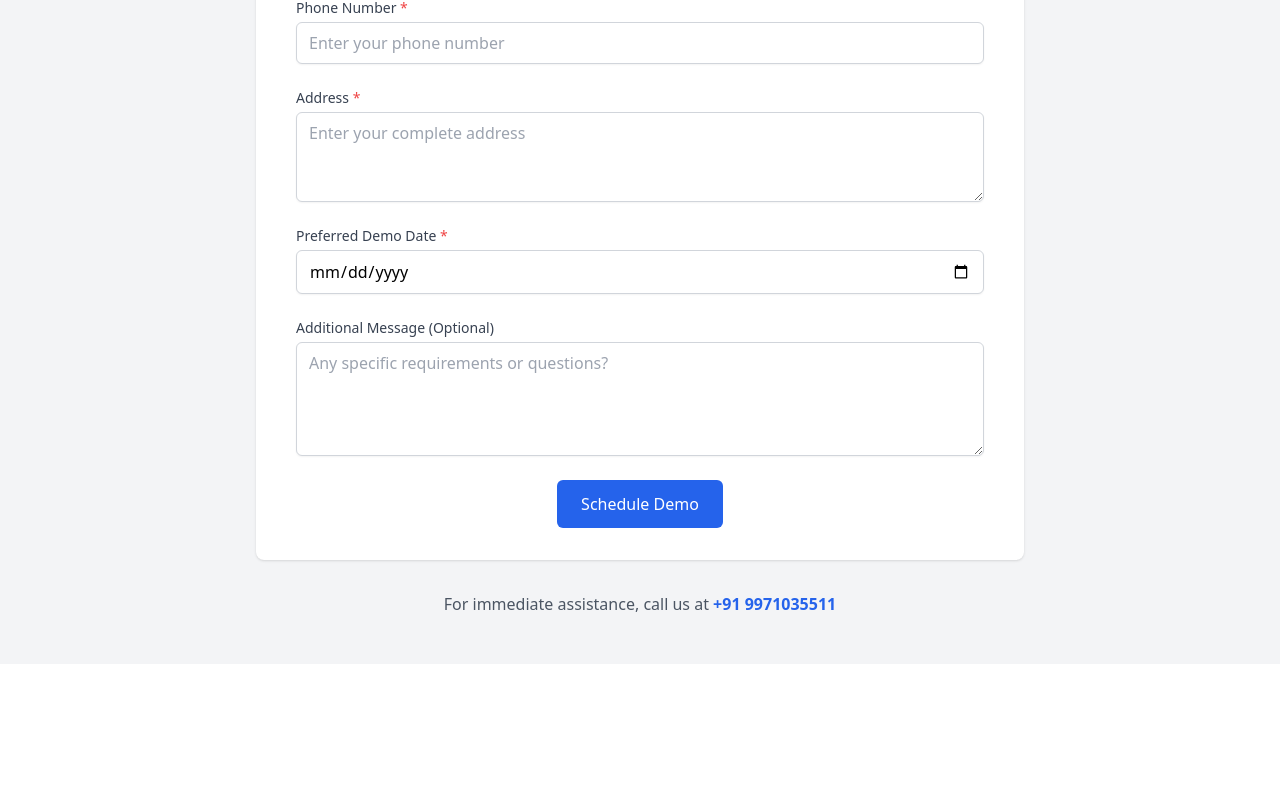
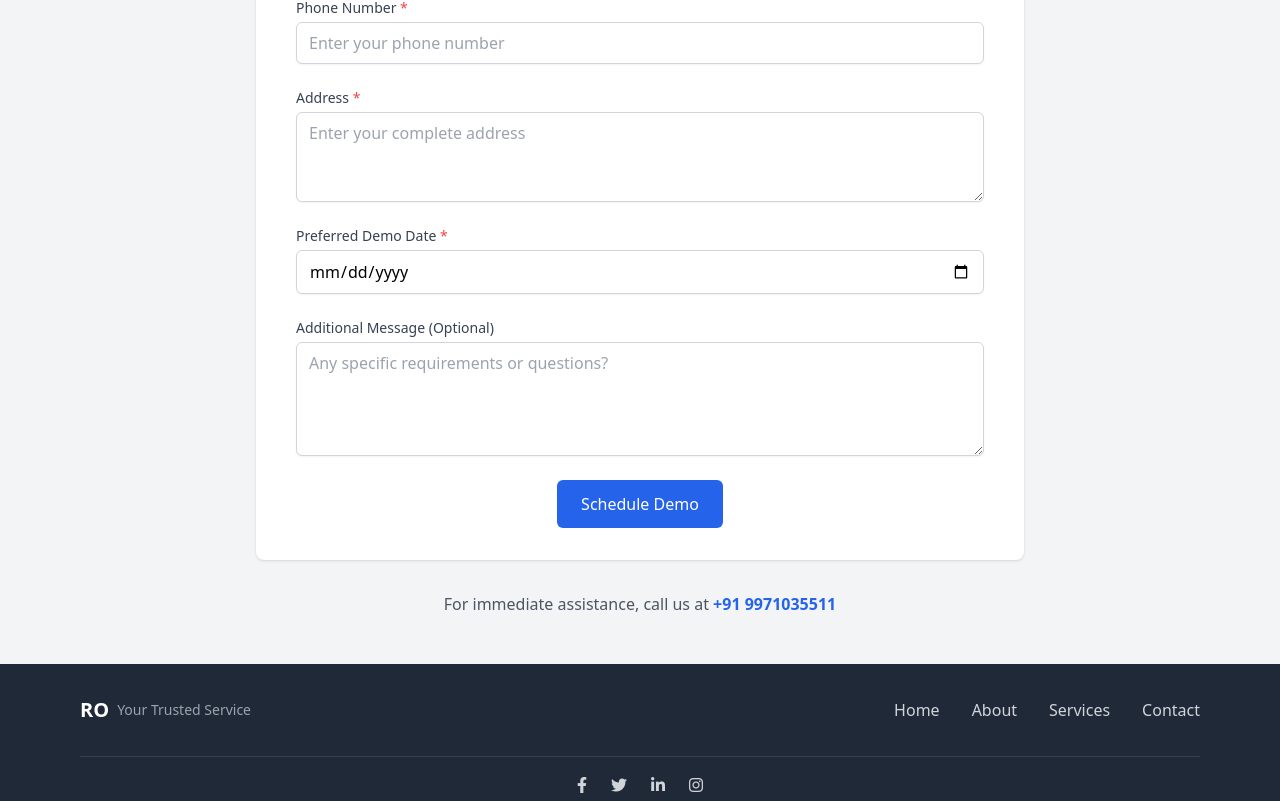
Before and after one commit to abhittac/jalseva, a React (Create React App) app: page / in a window 1280 px wide. Shown: the part 1996-2797 px from the top of the page. Before the commit the page ends 2660 px from the top, so only its background shows below. Built offline with nearby package versions, Linux system fonts and the light colour scheme.

Commit message:
footer added

```diff
--- a/public/index.html
+++ b/public/index.html
@@ -14,6 +14,8 @@
       manifest.json provides metadata used when your web app is installed on a
       user's mobile device or desktop. See https://developers.google.com/web/fundamentals/web-app-manifest/
     -->
+    <link href="https://cdnjs.cloudflare.com/ajax/libs/font-awesome/6.0.0-beta3/css/all.min.css" rel="stylesheet">
+
     <link rel="manifest" href="%PUBLIC_URL%/manifest.json" />
     <!--
       Notice the use of %PUBLIC_URL% in the tags above.
--- a/src/App.js
+++ b/src/App.js
@@ -4,14 +4,35 @@ import Navbar from './Navbar';
 import Banner from './Banner';
 import Contact from './Contact';
 import ServiceCards from './ServiceCards';
+import { useRef } from 'react';
+import Footer from './Footer';
 
 function App() {
+  const serviceRef = useRef(null);
+  const homeRef = useRef(null);
+  const contactRef = useRef(null);
+  const aboutRef = useRef(null);
   return (
     <>
-    <Navbar></Navbar>
-    <Banner></Banner>
-    <ServiceCards/>
-    <Contact/>
+    <Navbar serviceRef={serviceRef}
+    homeRef={homeRef}
+    contactRef={contactRef}
+    aboutRef={aboutRef}
+    />
+    <div ref={homeRef}>
+        <Banner />
+      </div>
+
+      <div ref={serviceRef}>
+        <ServiceCards />
+      </div>
+
+      <div ref={contactRef}>
+        <Contact />
+      </div>
+      <div ref={aboutRef}>
+        <Footer />
+      </div>
     </>
   );
 }
--- /dev/null
+++ b/src/Footer.jsx
@@ -0,0 +1,50 @@
+import React from 'react';
+
+const Footer = () => {
+  return (
+    <footer className="bg-gray-800 text-white py-8">
+      <div className="max-w-6xl mx-auto px-4">
+        <div className="flex flex-wrap justify-between items-center">
+          {/* Logo */}
+          <div className="flex items-center space-x-2">
+            <span className="text-xl font-bold">RO</span>
+            <span className="text-sm text-gray-400">Your Trusted Service</span>
+          </div>
+
+          {/* Navigation Links */}
+          <div className="flex space-x-8 mt-4 md:mt-0">
+            <a href="#home" className="text-gray-300 hover:text-white">Home</a>
+            <a href="#about" className="text-gray-300 hover:text-white">About</a>
+            <a href="#services" className="text-gray-300 hover:text-white">Services</a>
+            <a href="#contact" className="text-gray-300 hover:text-white">Contact</a>
+          </div>
+        </div>
+
+        <div className="mt-8 border-t border-gray-700 pt-4">
+          {/* Social Media Links */}
+          <div className="flex justify-center space-x-6">
+            <a href="#" className="text-gray-300 hover:text-white">
+              <i className="fab fa-facebook-f"></i> {/* FontAwesome for social icons */}
+            </a>
+            <a href="#" className="text-gray-300 hover:text-white">
+              <i className="fab fa-twitter"></i>
+            </a>
+            <a href="#" className="text-gray-300 hover:text-white">
+              <i className="fab fa-linkedin-in"></i>
+            </a>
+            <a href="#" className="text-gray-300 hover:text-white">
+              <i className="fab fa-instagram"></i>
+            </a>
+          </div>
+
+          {/* Copyright */}
+          <div className="text-center text-gray-400 mt-4">
+            &copy; {new Date().getFullYear()} RO. All rights reserved.
+          </div>
+        </div>
+      </div>
+    </footer>
+  );
+};
+
+export default Footer;
--- a/src/Navbar.jsx
+++ b/src/Navbar.jsx
@@ -1,16 +1,19 @@
 import React, { useState } from 'react';
 import { Menu, X } from 'lucide-react';
 
-const Navbar = () => {
+const Navbar = ({serviceRef,homeRef,contactRef}) => {
   const [isOpen, setIsOpen] = useState(false);
 
   const menuItems = [
-    { title: 'Home', href: '#' },
-    { title: 'Service', href: '#' },
-    { title: 'About', href: '#' },
-    { title: 'Contact', href: '#' }
+    { title: 'Home',  action: () => scrollToSection(homeRef) },
+    { title: 'Service', action: () => scrollToSection(serviceRef) },
+    { title: 'About',  action: () => scrollToSection(serviceRef)  },
+    { title: 'Contact',  action: () => scrollToSection(contactRef)  }
   ];
-
+  const scrollToSection = (ref) => {
+    ref.current.scrollIntoView({ behavior: 'smooth' });
+    setIsOpen(false); // Close mobile menu if open
+  };
   return (
     <nav className="bg-white shadow-lg">
       <div className="max-w-6xl mx-auto px-4">
@@ -22,14 +25,14 @@ const Navbar = () => {
 
           {/* Desktop Menu */}
           <div className="hidden md:flex items-center space-x-8">
-            {menuItems.map((item) => (
-              <a
-                key={item.title}
-                href={item.href}
-                className="text-gray-600 hover:text-gray-900 px-3 py-2 rounded-md text-sm font-medium transition-colors duration-200 border-b-2 border-transparent hover:border-blue-500"
-              >
-                {item.title}
-              </a>
+            {menuItems.map((item,index) => (
+               <button
+               key={index}
+               onClick={item.action}
+               className="text-gray-600 hover:text-gray-900 px-3 py-2 rounded-md text-sm font-medium transition-colors duration-200 border-b-2 border-transparent hover:border-blue-500"
+             >
+               {item.title}
+             </button>
             ))}
           </div>
 
@@ -55,7 +58,7 @@ const Navbar = () => {
               {menuItems.map((item) => (
                 <a
                   key={item.title}
-                  href={item.href}
+                  onClick={item.action}
                   className="block text-gray-600 hover:text-gray-900 hover:bg-blue-100 px-3 py-2 rounded-md text-base font-medium transition-colors duration-200 border-b-2 border-transparent hover:border-blue-500"
                 >
                   {item.title}
```
